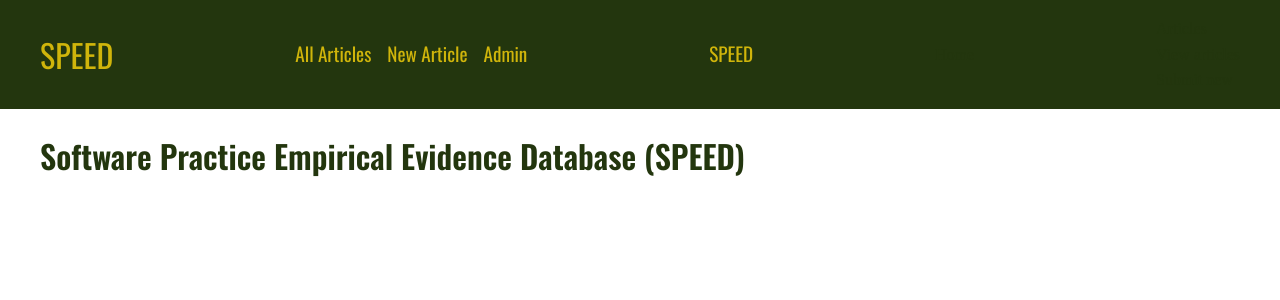
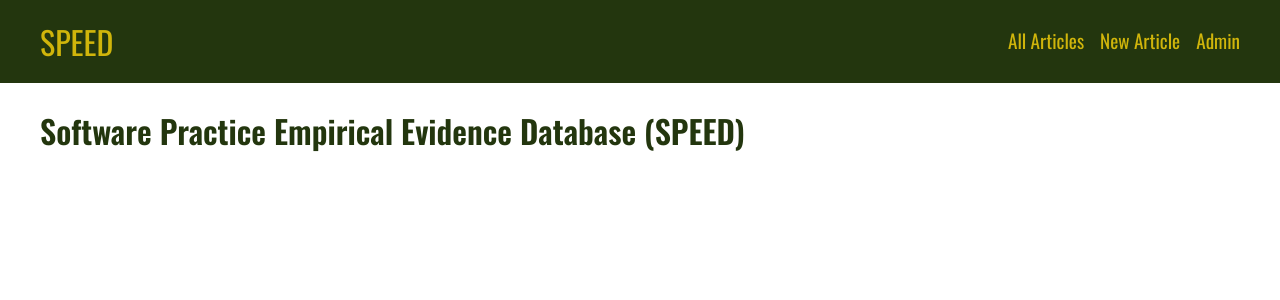
Before and after one commit to thomasbrears/ENSE701, a Next.js app in the folder frontend/: page / in a window 1280 px wide. Shown: the top 300 px of the page. Built offline with nearby package versions, Linux system fonts and the light colour scheme; a web font is replaced by a local one.

Commit message:
fix navbar error

```diff
--- a/frontend/src/components/PopulatedNavBar.tsx
+++ b/frontend/src/components/PopulatedNavBar.tsx
@@ -6,7 +6,7 @@
 const PopulatedNavBar = () => {
   return (
     <NavBar>
-      <NavItem>SPEED</NavItem>
+      {/* <NavItem>SPEED</NavItem>
       <NavItem route="/" end>
         Home
       </NavItem>
@@ -16,7 +16,7 @@
           <NavItem route="/articles">View articles</NavItem>
           <NavItem route="/articles/new">Submit new</NavItem>
         </NavDropdown>
-      </NavItem>
+      </NavItem> */}
     </NavBar>
   );
 };
--- a/frontend/src/components/nav/NavBar.tsx
+++ b/frontend/src/components/nav/NavBar.tsx
@@ -23,6 +23,12 @@
           ☰
         </div>
         <div className={`${styles.navLinks} ${isOpen ? styles.show : ""}`}>
+          {children ? (
+            // If children exist, the incoming children are rendered.
+            children
+          ) : (
+            // Otherwise render the default navigation item.
+            <>
               <Link href="/articles" className={styles.navitem}>
                 All Articles
               </Link>
@@ -38,8 +44,9 @@
                   <Link href="/admin/settings">Settings</Link>
                 </div>
               </div>
+            </>
+          )}
         </div>
-        {children}
       </nav>
     </div>
   );
```
Lines whose indentation alone changed are shown as unchanged.
